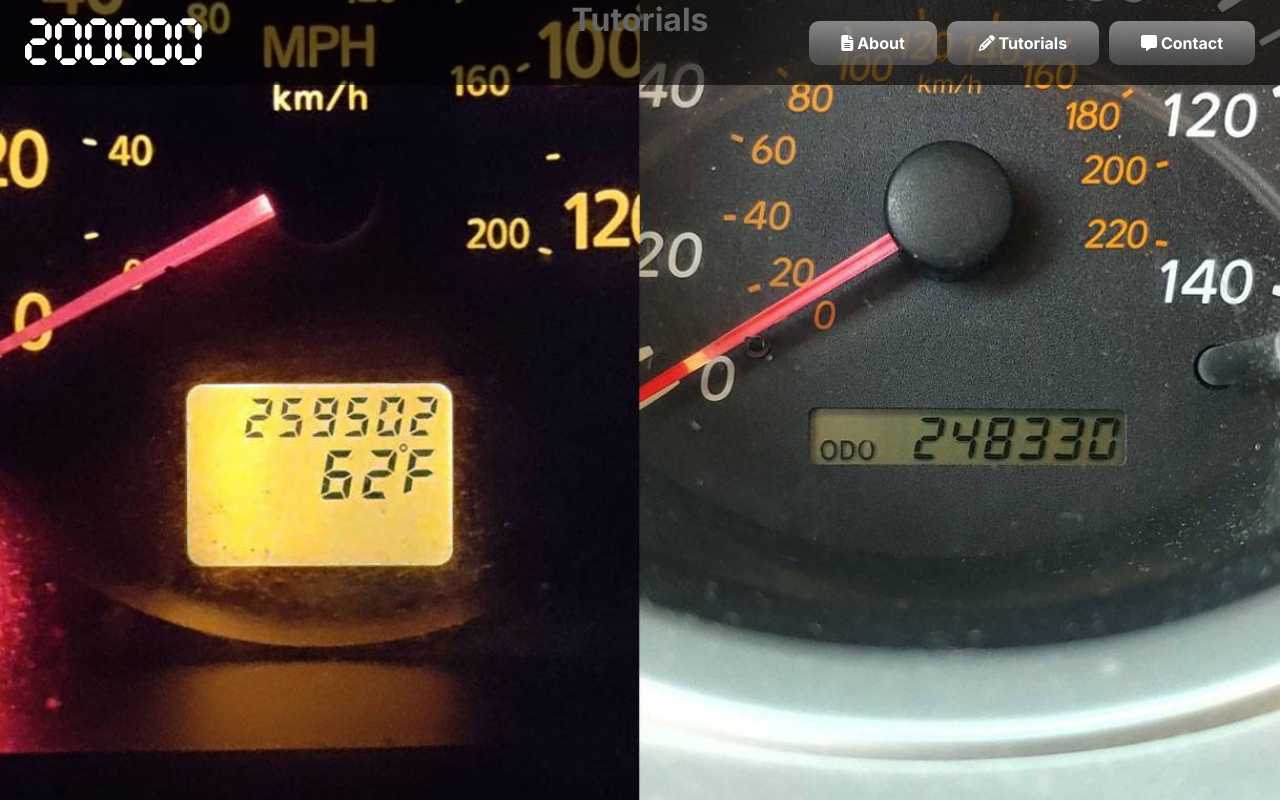
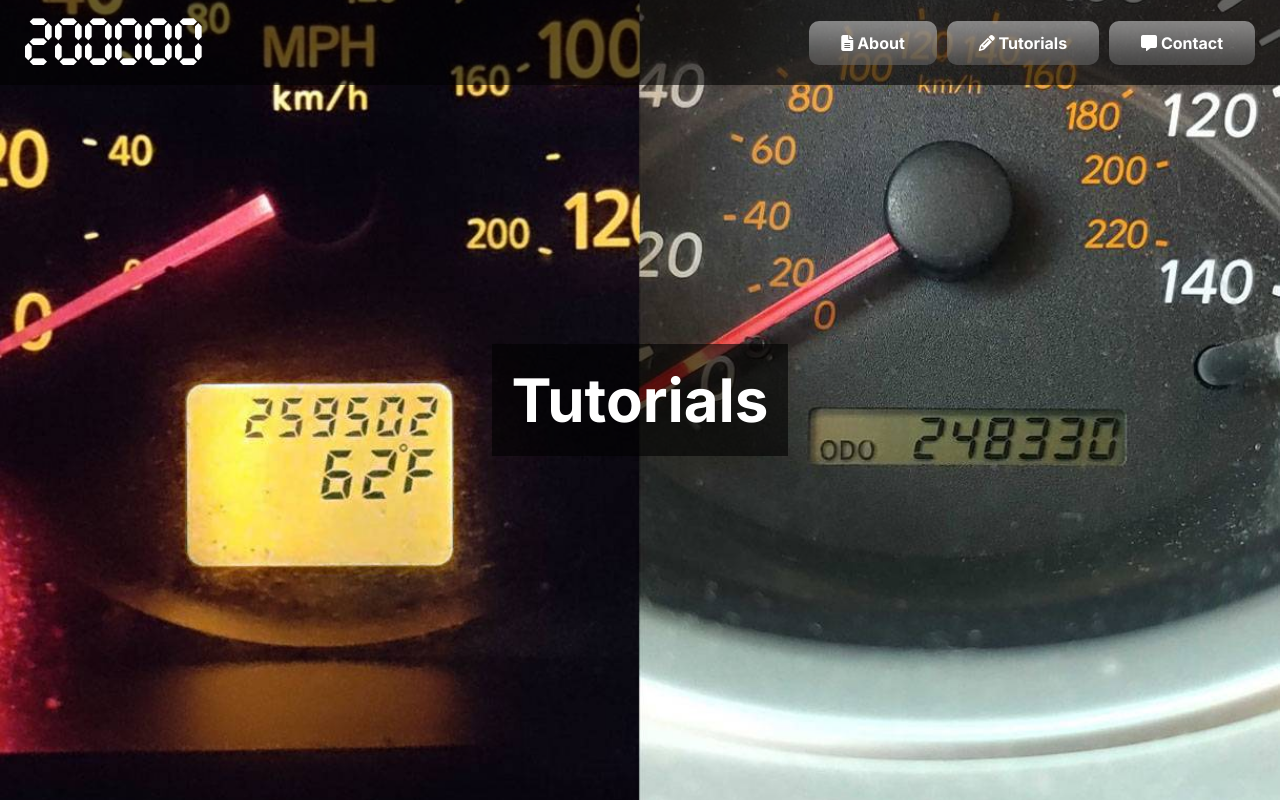
Before and after one commit to mcrane0/LandingPage, a plain HTML site: page tutorials.html in a window 1280 px wide. Shown: the top 802 px of the page. Drawn offline with Linux system fonts and the light colour scheme.

Commit message:
fixed issue with style.css

```diff
--- a/style.css
+++ b/style.css
@@ -220,7 +220,6 @@ body {
 		background-image: url("backgrounds/odometers-2-3.jpg");
 	}
 }
-<<<<<<< HEAD
 
 /* tutorials.html styling */
 #page-title {
@@ -263,5 +262,3 @@ body {
     margin:10px;
     height:25vh;
 }
-=======
->>>>>>> 8865e730a63e333efd7c4fb8a9556c9d50d83b8c
```
